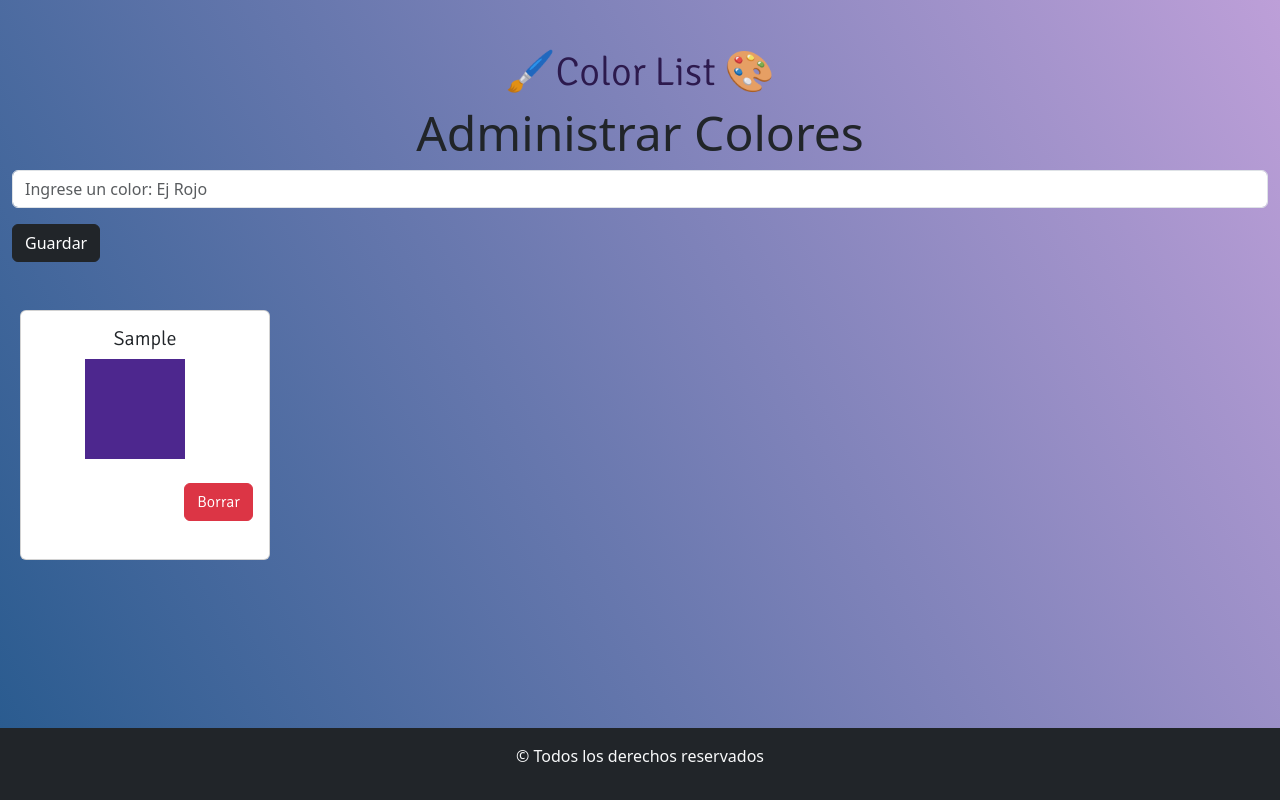
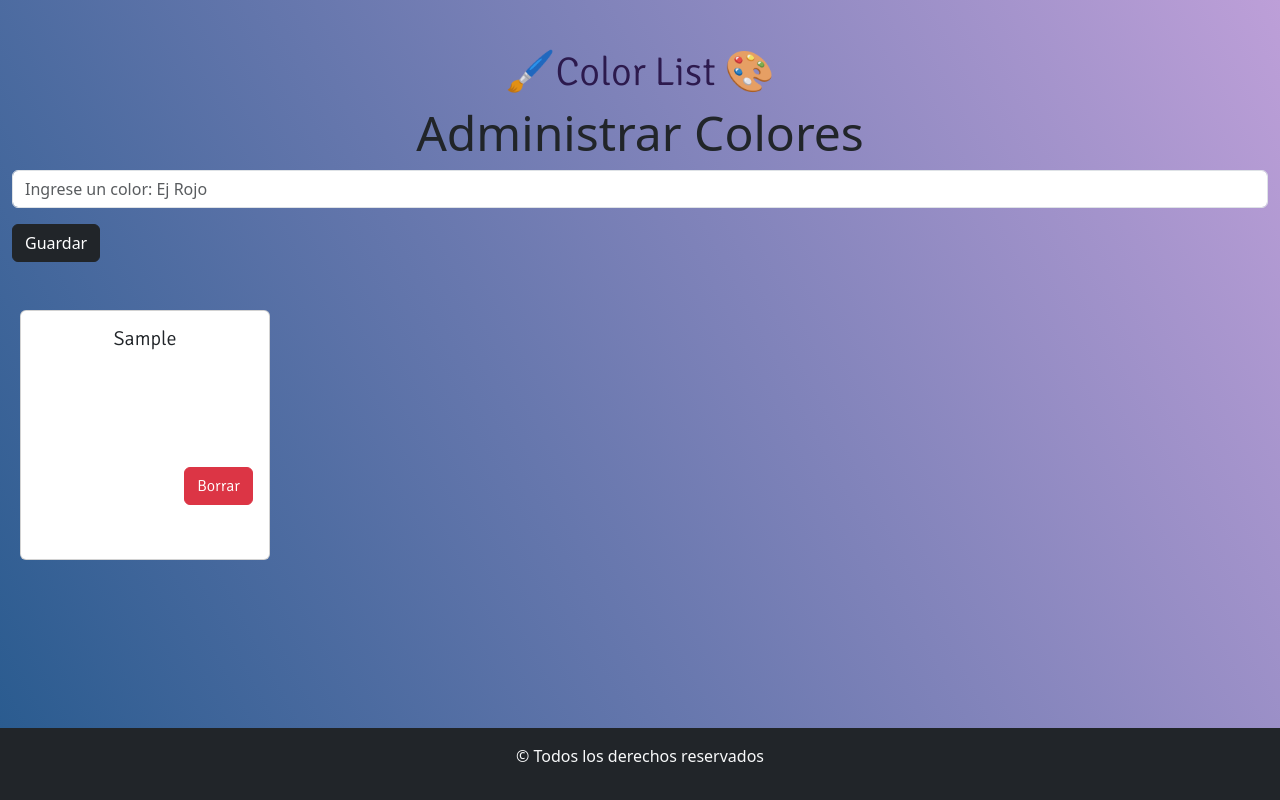
Before and after one commit to CosmeNicolas/ClonListaColores, a React (Vite) app: page / in a window 1280 px wide. Both pictures are taken after typing "Sample" into the empty fields and a click on the button "Guardar". Built offline with nearby package versions, Linux system fonts and the light colour scheme.

Commit message:
le di estilo a un div para ingresarlos a la card y que el valor q es tomado en el input se muestre en la card pero los colores deben ser en ingles

```diff
--- a/src/App.css
+++ b/src/App.css
@@ -26,15 +26,17 @@ body {
 }
 
 /* contenedor de prueba color  */
-.p{
-  height: 100px;
-  width: 100px;
-  background-color: #4d278e;
-}
+
 
 .card{
   width: 250px;
   height: 250px;
-  font-family: 'Signika',
-      sans-serif;
+  font-family: 'Signika',sans-serif;
 }
+
+.box{
+
+  height: 100px;
+  width: 100px;
+  border-color: black 1px;
+}
--- a/src/components/ListaColores.jsx
+++ b/src/components/ListaColores.jsx
@@ -11,9 +11,7 @@ const ListaColores = ({colores, borrarColor}) => {
             <Card className="mt-5  mx-2" key={posicionColor}>
               <Card.Body>
                 <Card.Title className="text-center"  >{itemColor}</Card.Title>
-                <div className="text-center">
-                  <p className="p ms-5" ></p>
-                </div>
+                <div className="text-center box" style={{ backgroundColor: itemColor, padding: '10px' }}></div>
                 <div className="text-end">
                   <Button onClick={() => borrarColor(itemColor)} className="mt-2" variant="danger">
                   Borrar
```
